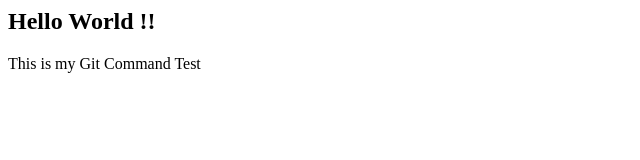
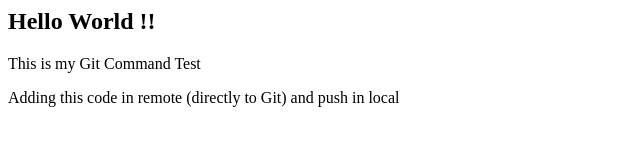
Before and after one commit to kneha10/Testing-Git-command, a plain HTML site: page index.html in a window 1280 px wide. Shown: the whole page, without its empty margins (0-640 px from the left). Drawn offline with Linux system fonts and the light colour scheme.

Commit message:
Update index.html

```diff
--- a/index.html
+++ b/index.html
@@ -1,2 +1,3 @@
 <h2>Hello World !!</h2>
 <p>This is my Git Command Test</p>
+<p>Adding this code in remote (directly to Git) and push in local </p>
```
